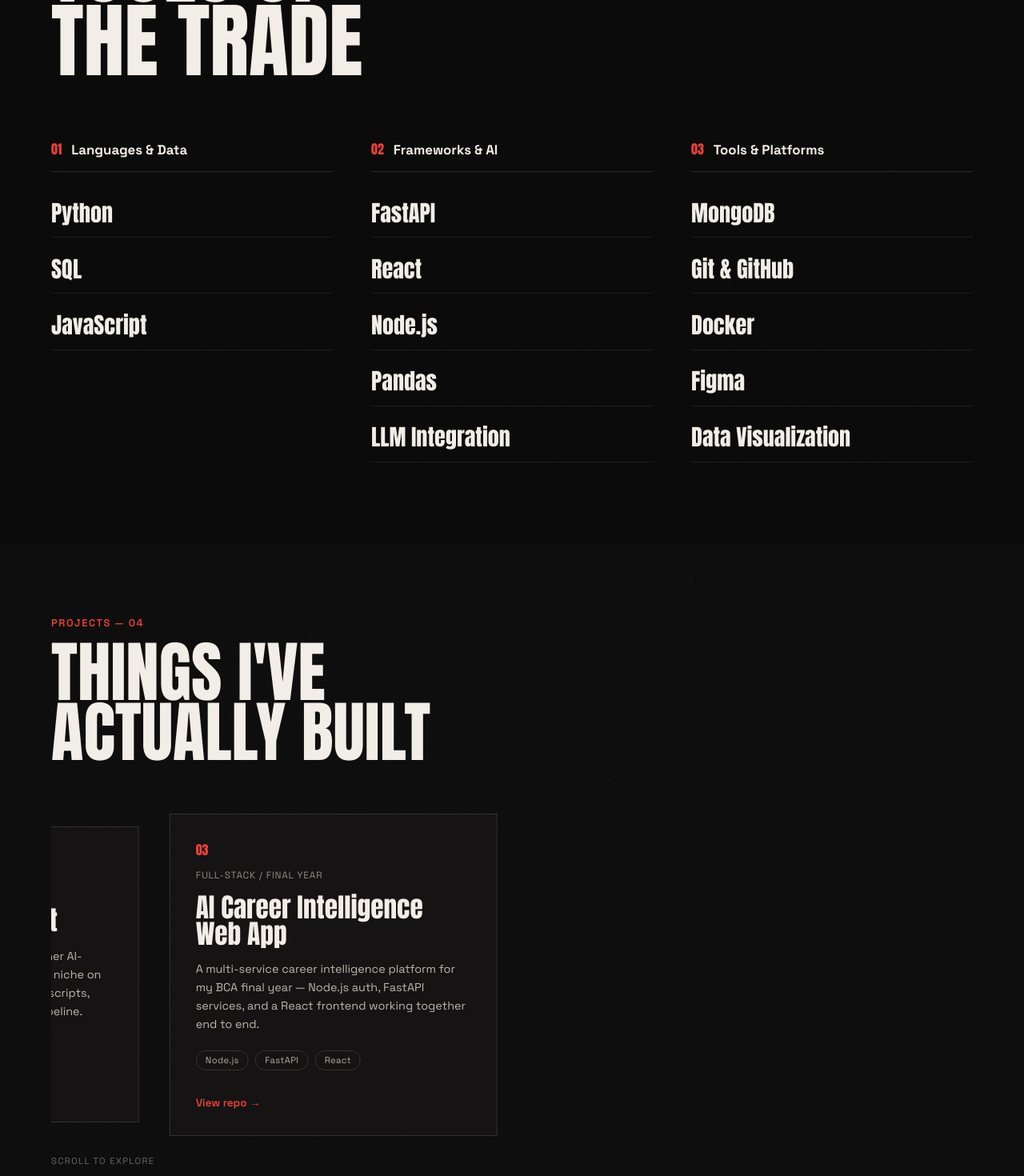
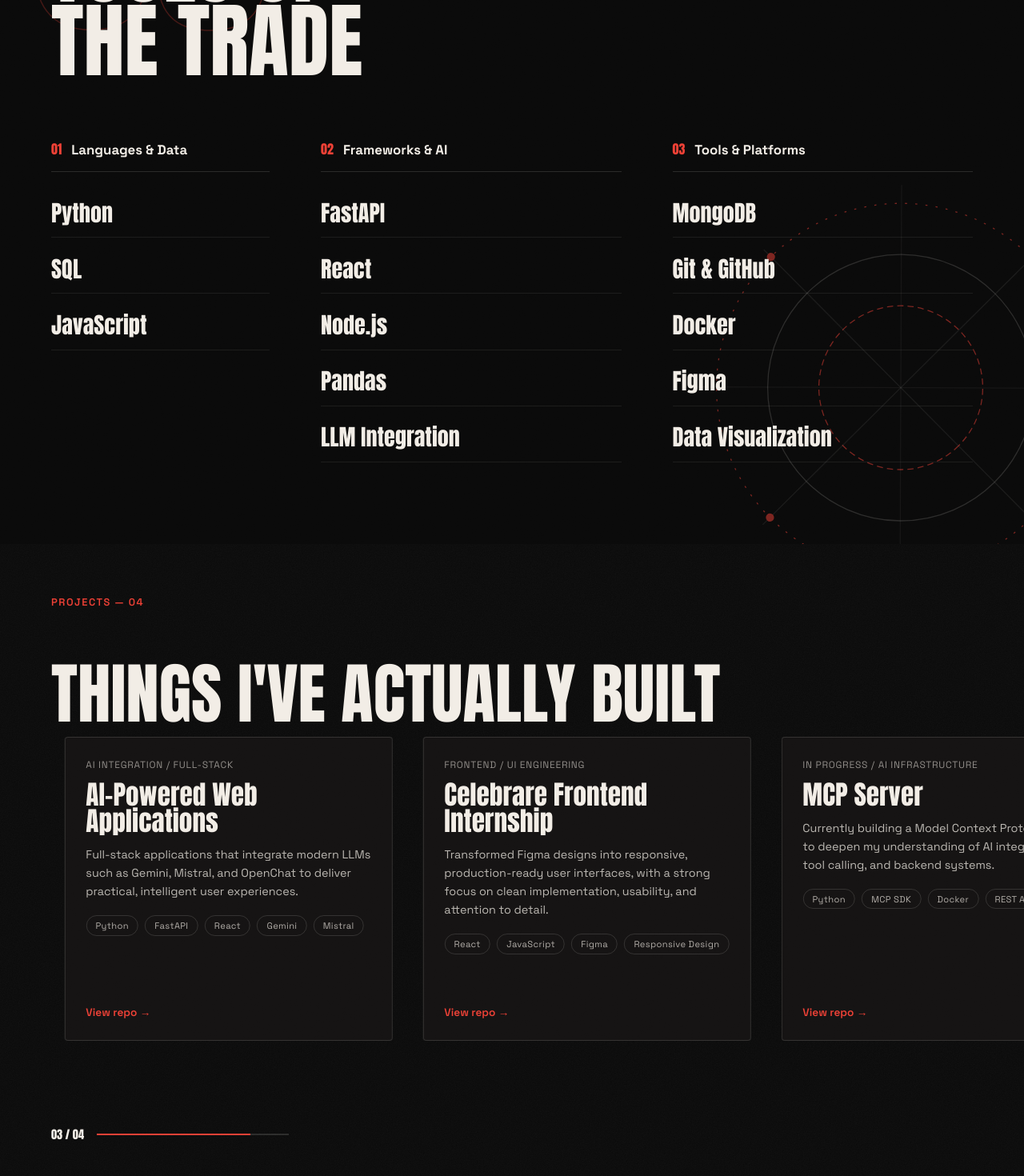
Before and after one commit to Aadish-KumarS/Portfolio, a React app: page / in a window 1280 px wide. Shown: the part 3440-4910 px from the top of the page at 80% size. Built offline with nearby package versions, Linux system fonts and the light colour scheme; the HTML template or start-up script is replaced by a standard one.

Commit message:
Content and other changes

```diff
--- a/src/components/Projects.jsx
+++ b/src/components/Projects.jsx
@@ -1,37 +1,52 @@
-import { useRef } from 'react';
+import { useRef, useState, useLayoutEffect } from 'react';
 import { motion, useScroll, useTransform } from 'framer-motion';
 import Grain from './Grain';
 import '../styles/Projects.css';
+import TiltPanel from './TiltPanel';
 
 // Edit this data — swap in real descriptions/links as projects finalize.
 const PROJECTS = [
   {
     number: '01',
-    title: 'MCP Server',
-    tag: 'Backend / Protocol',
+    title: 'AI Career Intelligence Platform',
+    tag: 'AI / Data Product',
     description:
-      'A Model Context Protocol server built from scratch as a learning exercise — filesystem helper tools, written line by line to understand the protocol, not just use it.',
-    stack: ['Python', 'MCP SDK', 'Docker'],
-    link: '#',
+      'An AI-powered platform for career exploration, skill-gap analysis, personalised learning roadmaps, and exam preparation.',
+    stack: ['React', 'Node.js', 'FastAPI', 'MongoDB', 'LLM Integration'],
+    link: 'https://github.com/Aadish-KumarS/AI-powered-Career-Intelligent-Webapp',
+    image: null,
   },
   {
     number: '02',
-    title: 'AI Shorts Experiment',
-    tag: 'AI Pipeline / Content',
+    title: 'AI-Powered Web Applications',
+    tag: 'AI Integration / Full-Stack',
     description:
-      'A controlled experiment testing whether AI-generated short-form video can find a niche on Instagram and YouTube Shorts — LLM scripts, GenAI visuals, five niches, one fixed pipeline.',
-    stack: ['LLM Scripting', 'Kling AI', 'CapCut'],
+      'Full-stack applications that integrate modern LLMs such as Gemini, Mistral, and OpenChat to deliver practical, intelligent user experiences.',
+    stack: ['Python', 'FastAPI', 'React', 'Gemini', 'Mistral'],
     link: '#',
+    image: null,
   },
   {
     number: '03',
-    title: 'AI Career Intelligence Web App',
-    tag: 'Full-Stack / Final Year',
+    title: 'Celebrare Frontend Internship',
+    tag: 'Frontend / UI Engineering',
     description:
-      'A multi-service career intelligence platform for my BCA final year — Node.js auth, FastAPI services, and a React frontend working together end to end.',
-    stack: ['Node.js', 'FastAPI', 'React'],
-    link: 'https://github.com/Aadish-KumarS/AI-powered-Career-Intelligent-Webapp',
+      'Transformed Figma designs into responsive, production-ready user interfaces, with a strong focus on clean implementation, usability, and attention to detail.',
+    stack: ['React', 'JavaScript', 'Figma', 'Responsive Design'],
+    link: '#',
+    image: null,
   },
+  {
+    number: '04',
+    title: 'MCP Server',
+    tag: 'In Progress / AI Infrastructure',
+    description:
+      'Currently building a Model Context Protocol server to deepen my understanding of AI integrations, tool calling, and backend systems.',
+    stack: ['Python', 'MCP SDK', 'Docker', 'REST APIs'],
+    link: '#',
+    image: null,
+  },
+
 ];
 
 const fadeUp = {
@@ -45,19 +60,34 @@ const fadeUp = {
 
 export default function Projects() {
   const pinRef = useRef(null);
+  const trackWrapRef = useRef(null);
+  const trackRef = useRef(null);
+  const [maxScroll, setMaxScroll] = useState(0);
 
   const { scrollYProgress } = useScroll({
     target: pinRef,
     offset: ['start start', 'end end'],
   });
 
-  // Vertical scroll through the pinned section drives horizontal
-  // translation of the track — this is what makes it a "scroll gallery"
-  // without hijacking the scrollbar or requiring manual drag.
-  const trackX = useTransform(scrollYProgress, [0, 1], ['2%', '-72%']);
+  useLayoutEffect(() => {
+    const measure = () => {
+      if (trackRef.current && trackWrapRef.current) {
+        const overflow = trackRef.current.scrollWidth - trackWrapRef.current.clientWidth;
+        console.log('scrollWidth:', trackRef.current.scrollWidth, 'clientWidth:', trackWrapRef.current.clientWidth, 'overflow:', overflow);
+        setMaxScroll(Math.max(overflow, 0));
+      }
+    };
+    measure();
+    window.addEventListener('resize', measure);
+    return () => window.removeEventListener('resize', measure);
+  }, []);
+
+  const trackX = useTransform(scrollYProgress, [0, 1], [0, -maxScroll]);
+  const progressWidth = useTransform(scrollYProgress, [0, 1], ['0%', '100%']);
+  const activeIndex = useTransform(scrollYProgress, [0, 1], [0, PROJECTS.length - 1]);
 
   return (
-    <section id="projects" className="projects" ref={pinRef}>
+    <section id="projects" className="projects" ref={pinRef} >
       <div className="projects__pin">
         <Grain />
 
@@ -81,15 +111,20 @@ export default function Projects() {
           variants={fadeUp}
         >
           THINGS I'VE
-          <br />
           ACTUALLY BUILT
         </motion.h2>
 
-        <div className="projects__track-wrap">
-          <motion.div className="projects__track" style={{ x: trackX }}>
+        <div className="projects__track-wrap" ref={trackWrapRef}>
+        <motion.div className="projects__track"  ref={trackRef} style={{ x: trackX }}>
             {PROJECTS.map((project) => (
-              <article className="projects__card" key={project.number}>
-                <span className="projects__card-number">{project.number}</span>
+              <TiltPanel className="projects__card" key={project.number} intensity={6}>
+                {/* <div className="projects__card-image">
+                  {project.image ? (
+                    <img src={project.image} alt={project.title} />
+                  ) : (
+                    <span className="projects__card-image-placeholder">{project.number}</span>
+                  )}
+                </div> */}
                 <span className="projects__card-tag">{project.tag}</span>
                 <h3 className="projects__card-title">{project.title}</h3>
                 <p className="projects__card-desc">{project.description}</p>
@@ -106,13 +141,20 @@ export default function Projects() {
                 >
                   View repo →
                 </a>
-              </article>
+              </TiltPanel>
             ))}
           </motion.div>
         </div>
 
-        <div className="projects__scroll-hint">
-          <span>SCROLL TO EXPLORE</span>
+        <div className="projects__progress">
+          <span className="projects__progress-count">
+            <motion.span>{useTransform(activeIndex, (v) => String(Math.round(v) + 1).padStart(2, '0'))}</motion.span>
+            {' / '}
+            {String(PROJECTS.length).padStart(2, '0')}
+          </span>
+          <div className="projects__progress-track">
+            <motion.div className="projects__progress-fill" style={{ width: progressWidth }} />
+          </div>
         </div>
       </div>
     </section>
--- a/src/components/Skills.jsx
+++ b/src/components/Skills.jsx
@@ -1,5 +1,6 @@
 import { useState } from 'react';
-import { motion } from 'framer-motion';
+import { motion, useScroll, useTransform } from 'framer-motion';
+import { useRef } from 'react';
 import Grain from './Grain';
 import '../styles/Skills.css';
 
@@ -53,10 +54,38 @@ const fadeUp = {
 export default function Skills() {
   const [activeSkill, setActiveSkill] = useState(null);
 
+  const sectionRef = useRef(null);
+  const { scrollYProgress } = useScroll({
+    target: sectionRef,
+    offset: ['start end', 'end start'],
+  });
+
+  const gridRotate = useTransform(scrollYProgress, [0, 1], [0, 90]);
+  const gridY = useTransform(scrollYProgress, [0, 1], [80, -80]);
+  const gridOpacity = useTransform(scrollYProgress, [0, 0.2, 0.8, 1], [0, 0.5, 0.5, 0]);
+
   return (
-    <section id="skills" className="skills">
+    <section id="skills" className="skills" ref={sectionRef}>
       <Grain />
-
+      <span className="skills__bg-number">03</span>
+      <motion.svg
+        className="skills__bg-grid"
+        style={{ rotate: gridRotate, y: gridY, opacity: gridOpacity }}
+        viewBox="0 0 400 400"
+        fill="none"
+      >
+        <circle cx="200" cy="200" r="180" stroke="var(--red)" strokeWidth="1" strokeDasharray="2 8" />
+        <circle cx="200" cy="200" r="130" stroke="rgba(242,237,230,0.3)" strokeWidth="1" />
+        <circle cx="200" cy="200" r="80" stroke="var(--red)" strokeWidth="1" strokeDasharray="6 4" />
+        <line x1="200" y1="10" x2="200" y2="390" stroke="rgba(242,237,230,0.15)" strokeWidth="1" />
+        <line x1="10" y1="200" x2="390" y2="200" stroke="rgba(242,237,230,0.15)" strokeWidth="1" />
+        <line x1="60" y1="60" x2="340" y2="340" stroke="rgba(242,237,230,0.1)" strokeWidth="1" />
+        <line x1="340" y1="60" x2="60" y2="340" stroke="rgba(242,237,230,0.1)" strokeWidth="1" />
+        <circle cx="200" cy="20" r="4" fill="var(--red)" />
+        <circle cx="380" cy="200" r="4" fill="var(--red)" />
+        <circle cx="200" cy="380" r="4" fill="var(--red)" />
+        <circle cx="20" cy="200" r="4" fill="var(--red)" />
+      </motion.svg>
       <motion.span
         className="skills__eyebrow"
         initial="hidden"
--- a/src/styles/Projects.css
+++ b/src/styles/Projects.css
@@ -9,7 +9,7 @@
   position: sticky;
   top: 0;
   min-height: 100vh;
-  padding: 7vw 0 4vw 5vw;
+  padding: 5vw 0 4vw 5vw;
   display: flex;
   flex-direction: column;
   overflow: hidden;
@@ -22,10 +22,11 @@
   font-weight: 600;
   letter-spacing: 0.12em;
   color: var(--red);
-  margin-bottom: 1rem;
+  /* margin-bottom: 1rem; */
   position: relative;
   z-index: 2;
 }
+
 
 .projects__heading {
   font-family: var(--display);
@@ -33,23 +34,17 @@
   font-size: clamp(2.4rem, 6.5vw, 5.5rem);
   line-height: 0.9;
   color: var(--off-white);
-  margin: 0 0 clamp(2.5rem, 5vw, 4rem);
+  margin-bottom: 1rem;
   position: relative;
   z-index: 2;
 }
 
-.projects__track-wrap {
-  position: relative;
-  z-index: 2;
-  flex: 1;
-  overflow: hidden;
-}
-
 .projects__track {
   display: flex;
+  flex-wrap: nowrap;
   gap: clamp(1.5rem, 3vw, 2.5rem);
   height: 100%;
-  align-items: center;
+  align-items: stretch;
   width: max-content;
 }
 
@@ -57,16 +52,11 @@
   background: var(--panel);
   border: 1px solid var(--line);
   width: clamp(300px, 32vw, 460px);
-  padding: clamp(1.75rem, 2.5vw, 2.5rem);
+  height: clamp(560px, 68vh, 700px);
+  padding: clamp(1.5rem, 2vw, 2rem);
   display: flex;
   flex-direction: column;
-  gap: 0.75rem;
-}
-
-.projects__card-number {
-  font-family: var(--display);
-  font-size: 1rem;
-  color: var(--red);
+  gap: 0.6rem;
 }
 
 .projects__card-tag {
@@ -90,6 +80,10 @@
   line-height: 1.6;
   color: rgba(242, 237, 230, 0.75);
   margin: 0;
+  display: -webkit-box;
+  -webkit-line-clamp: 5;
+  -webkit-box-orient: vertical;
+  overflow: hidden;
 }
 
 .projects__card-stack {
@@ -124,13 +118,83 @@
   text-decoration: underline;
 }
 
-.projects__scroll-hint {
+.projects__card-image {
+  width: 100%;
+  aspect-ratio: 16 / 9;
+  border-radius: 4px;
+  overflow: hidden;
+  background: linear-gradient(135deg, var(--red-dim), var(--black));
+  display: flex;
+  align-items: center;
+  justify-content: center;
+  margin-bottom: 0.5rem;
+}
+
+.projects__card-image img {
+  width: 100%;
+  height: 100%;
+  object-fit: cover;
+}
+
+.projects__card-image-placeholder {
+  font-family: var(--display);
+  font-size: 3rem;
+  color: rgba(242, 237, 230, 0.2);
+}
+
+.projects__progress {
   position: relative;
   z-index: 2;
+  display: flex;
+  align-items: center;
+  gap: 1rem;
   padding-top: 1.5rem;
-  font-size: 0.7rem;
-  letter-spacing: 0.12em;
-  color: rgba(242, 237, 230, 0.4);
+  flex-shrink: 0;
+}
+
+.projects__track-wrap {
+  flex: 1;
+  min-height: 0;
+  overflow: hidden;
+  width: 100%;
+}
+
+.projects__progress-count {
+  font-family: var(--display);
+  font-size: 0.9rem;
+  color: var(--off-white);
+  white-space: nowrap;
+}
+
+.projects__progress-track {
+  flex: 1;
+  height: 2px;
+  background: var(--line);
+  max-width: 240px;
+}
+
+.projects__progress-fill {
+  height: 100%;
+  background: var(--red);
+}
+
+.projects__track .projects__card .tilt-panel__content {
+  padding: clamp(1.5rem, 2vw, 2rem) !important;
+  display: flex !important;
+  flex-direction: column !important;
+  gap: 0.6rem;
+  height: 100%;
+}
+
+.projects__track .projects__card.tilt-panel {
+  background: var(--panel);
+  border: 1px solid var(--line);
+  width: clamp(300px, 32vw, 460px);
+  height: clamp(380px, 68vh, 320px);
+  flex-shrink: 0;
+  padding: 0;
+  display: flex;
+  flex-direction: column;
 }
 
 @media (max-width: 720px) {
--- a/src/styles/Skills.css
+++ b/src/styles/Skills.css
@@ -33,8 +33,19 @@
   position: relative;
   z-index: 2;
   display: grid;
-  grid-template-columns: repeat(3, 1fr);
-  gap: clamp(2rem, 4vw, 3rem);
+  grid-template-columns: 0.8fr 1.1fr 1.1fr;
+  gap: clamp(2.5rem, 5vw, 4.5rem);
+  align-items: start;
+}
+
+.skills__category-fill {
+  margin-top: 1.5rem;
+  padding-top: 1.5rem;
+  border-top: 1px dashed var(--line);
+  font-size: 0.8rem;
+  line-height: 1.6;
+  color: rgba(242, 237, 230, 0.45);
+  max-width: 24ch;
 }
 
 .skills__category-head {
@@ -101,9 +112,37 @@
   max-width: 32ch;
 }
 
+.skills__bg-number {
+  position: absolute;
+  top: -2vw;
+  left: 3vw;
+  font-family: var(--display);
+  font-size: clamp(10rem, 24vw, 22rem);
+  line-height: 1;
+  color: transparent;
+  -webkit-text-stroke: 1.5px rgba(239, 65, 54, 0.25);
+  z-index: 0;
+  pointer-events: none;
+}
+
+.skills__bg-grid {
+  position: absolute;
+  top: 50%;
+  right: -8vw;
+  transform: translateY(-50%);
+  width: clamp(320px, 40vw, 560px);
+  height: clamp(320px, 40vw, 560px);
+  z-index: 0;
+  pointer-events: none;
+}
+
+
 @media (max-width: 900px) {
   .skills__categories {
     grid-template-columns: 1fr;
     gap: 2.5rem;
   }
+  .skills__bg-grid {
+    display: none;
+  }
 }
```
Also changed, not shown: favicon.svg (added).
